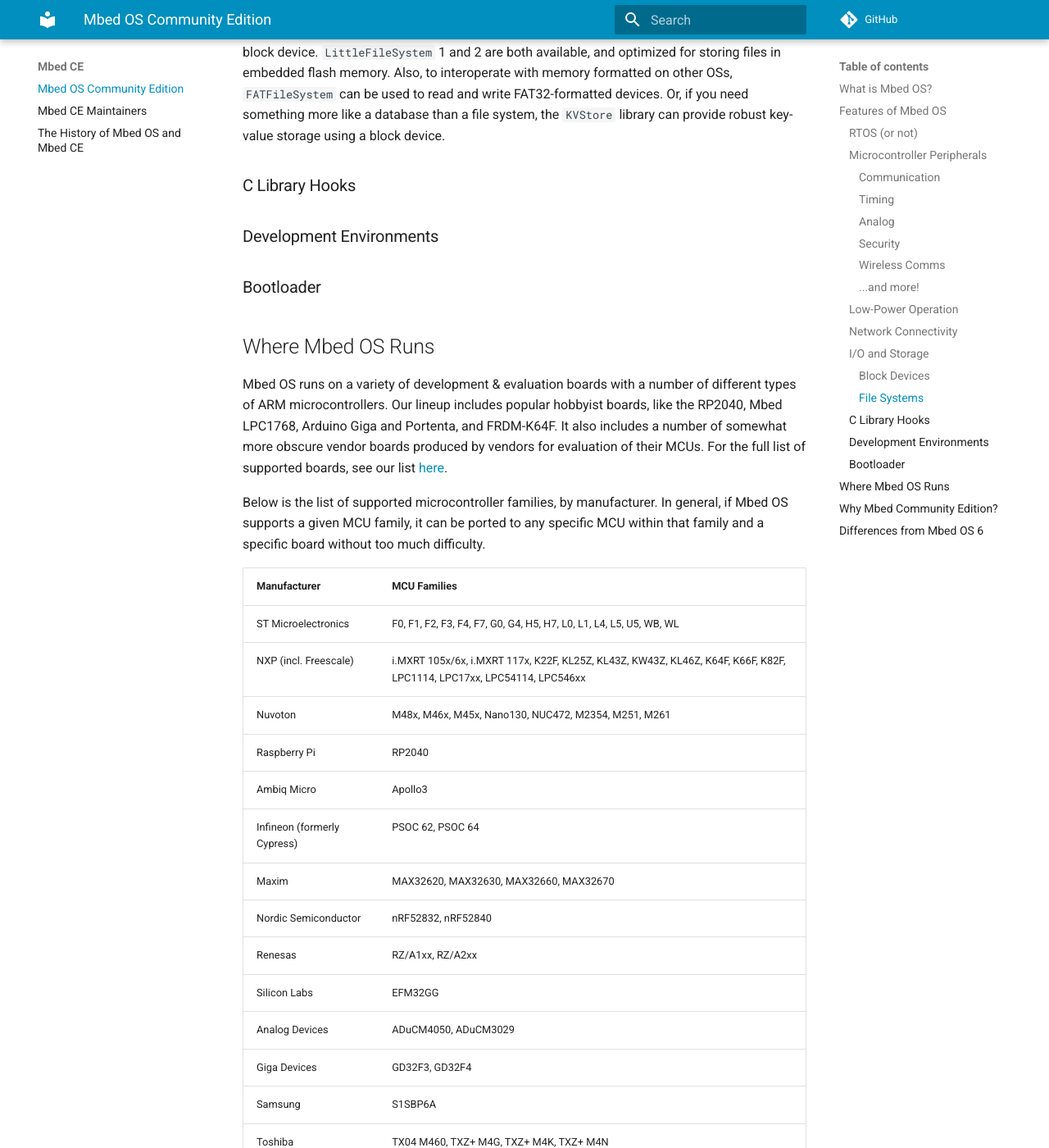
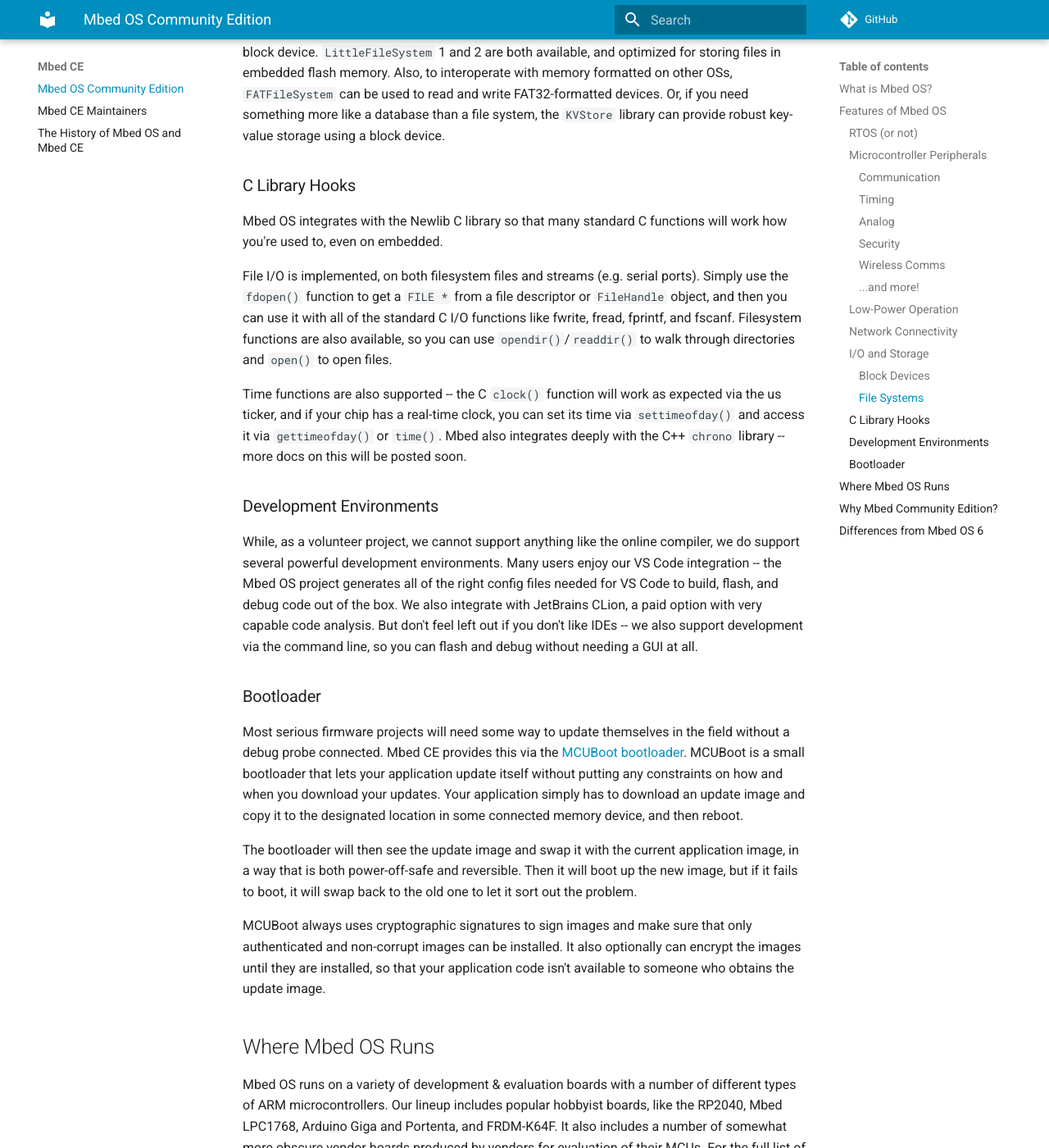
Before and after one commit to mbed-ce/mbed-ce-dot-dev, an MkDocs documentation site: the page built from docs/index.md, in a window 1280 px wide and 1400 px high, scrolled down 4062 px. Shown: the whole window at 82% size. Built offline with MkDocs 1.6.1 and Material for MkDocs 9.7.7, drawn with Linux system fonts in a browser that asks for light colours; comment, search, counter and statistics services are not loaded.

Commit message:
Write "C library hooks", "Development Environments", and "Bootloader"

```diff
--- a/docs/index.md
+++ b/docs/index.md
@@ -103,11 +103,23 @@ To make use of block devices, Mbed provides several file system drivers which op
 
 ### C Library Hooks
 
+Mbed OS integrates with the Newlib C library so that many standard C functions will work how you're used to, even on embedded.
 
+File I/O is implemented, on both filesystem files and streams (e.g. serial ports). Simply use the `fdopen()` function to get a `FILE *` from a file descriptor or `FileHandle` object, and then you can use it with all of the standard C I/O functions like fwrite, fread, fprintf, and fscanf. Filesystem functions are also available, so you can use `opendir()`/`readdir()` to walk through directories and `open()` to open files.
+
+Time functions are also supported -- the C `clock()` function will work as expected via the us ticker, and if your chip has a real-time clock, you can set its time via `settimeofday()` and access it via `gettimeofday()` or `time()`. Mbed also integrates deeply with the C++ `chrono` library -- more docs on this will be posted soon.
 
 ### Development Environments
 
+While, as a volunteer project, we cannot support anything like the online compiler, we do support several powerful development environments. Many users enjoy our VS Code integration -- the Mbed OS project generates all of the right config files needed for VS Code to build, flash, and debug code out of the box. We also integrate with JetBrains CLion, a paid option with very capable code analysis. But don't feel left out if you don't like IDEs -- we also support development via the command line, so you can flash and debug without needing a GUI at all.
+
 ### Bootloader
+
+Most serious firmware projects will need some way to update themselves in the field without a debug probe connected. Mbed CE provides this via the [MCUBoot bootloader](https://github.com/mbed-ce/mbed-mcuboot-bootloader). MCUBoot is a small bootloader that lets your application update itself without putting any constraints on how and when you download your updates. Your application simply has to download an update image and copy it to the designated location in some connected memory device, and then reboot.
+
+The bootloader will then see the update image and swap it with the current application image, in a way that is both power-off-safe and reversible. Then it will boot up the new image, but if it fails to boot, it will swap back to the old one to let it sort out the problem.
+
+MCUBoot always uses cryptographic signatures to sign images and make sure that only authenticated and non-corrupt images can be installed. It also optionally can encrypt the images until they are installed, so that your application code isn't available to someone who obtains the update image.
 
 ## Where Mbed OS Runs
 
```
